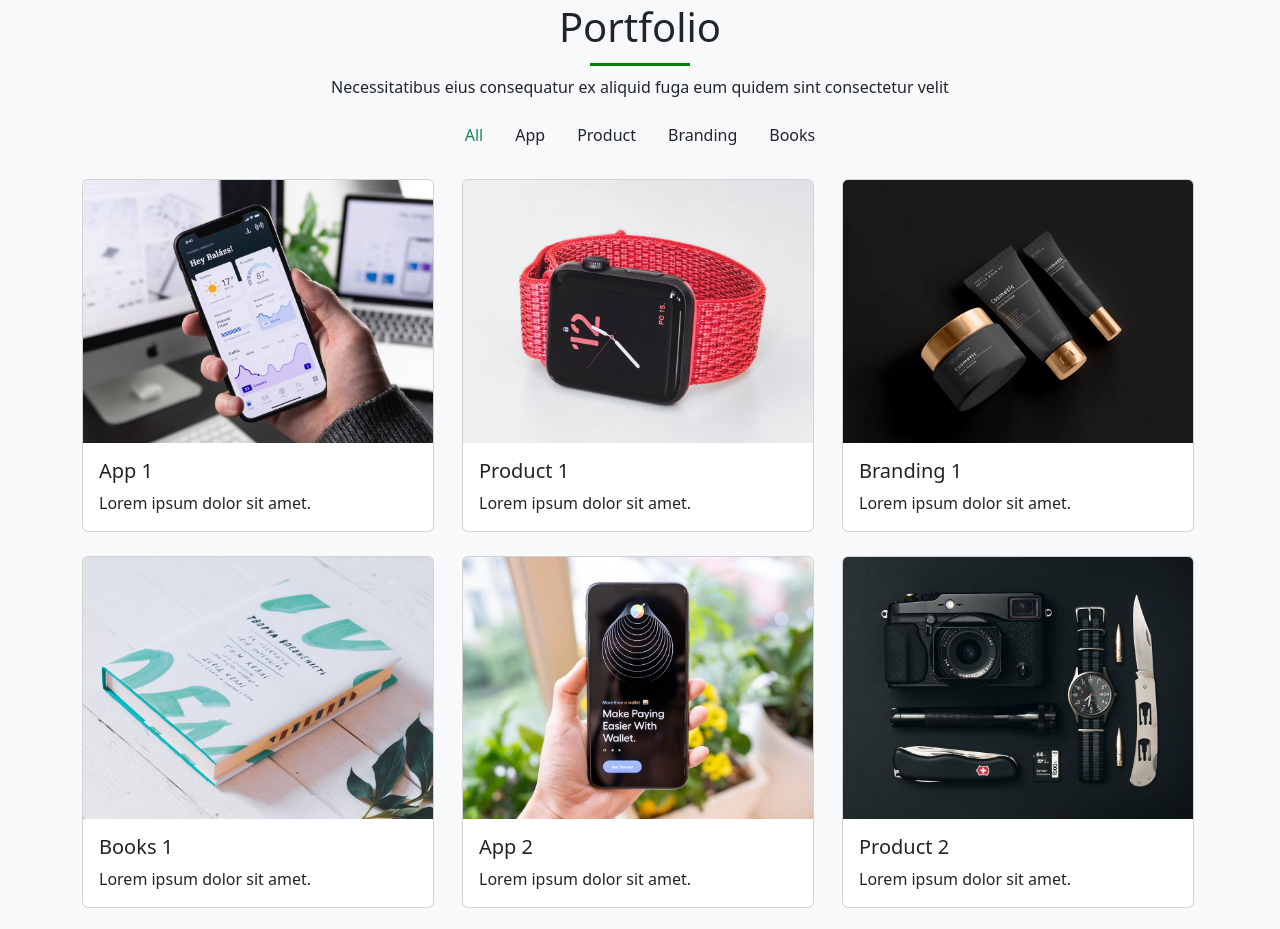
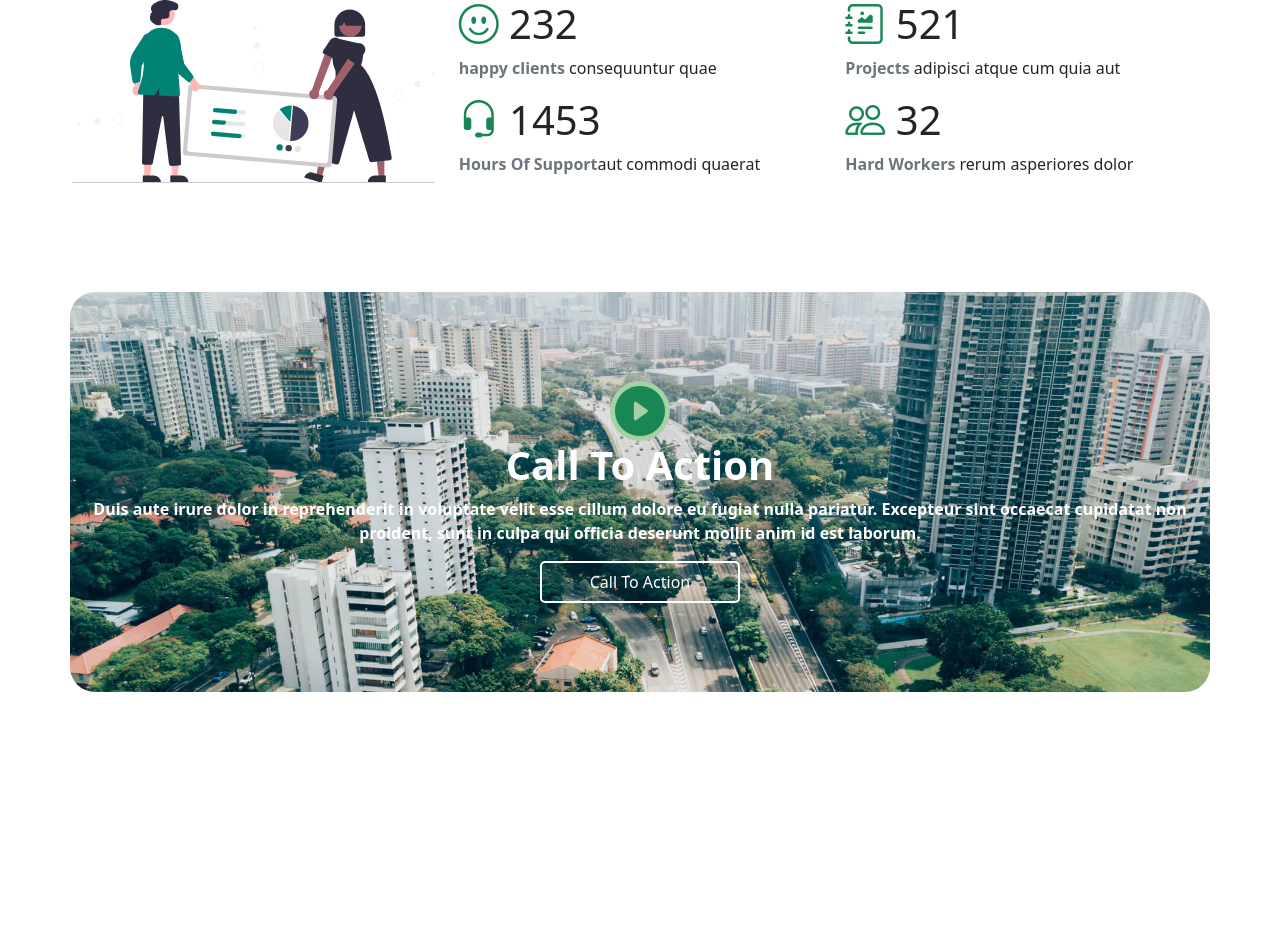
Before and after one commit to sene1901/Ate4-Bootstrap, a plain HTML site: page index.html in a window 1280 px wide. Shown: the top 929 px of the page. After the commit the page ends 800 px from the top, so only its background shows below. Drawn offline with nearby package versions, Linux system fonts and the light colour scheme.

Commit message:
first com

```diff
--- /dev/null
+++ b/css/style.css
@@ -0,0 +1,31 @@
+.entete{
+    background-color: #007668;
+}
+.background{
+    margin-top: 100px;
+    width: 100%;
+    height: 400px;
+    background-image: url(/img/cta-bg.jpg);
+    background-repeat: no-repeat;
+    background-size: cover;
+    border-radius: 25px;
+}
+.boutton{
+    width: 200px;
+    border: 2px solid white;
+    border-radius: 5px;
+}
+.icon{
+    width: 60px;
+    height: 60px;
+    background-color: rgb(165, 209, 165);
+    border-radius: 50%;
+    display: flex;
+    justify-content: center;
+    align-items: center;
+}
+.icon .bi{
+    font-size: 50px;
+    color: white;
+
+}
--- a/index.html
+++ b/index.html
@@ -1,164 +1,64 @@
+<!-- AiCHA  -->
 <!DOCTYPE html>
 <html lang="en">
 <head>
     <meta charset="UTF-8">
     <meta name="viewport" content="width=device-width, initial-scale=1.0">
-    <link rel="stylesheet" href="style.css">
-    <link href="https://cdn.jsdelivr.net/npm/bootstrap@5.3.3/dist/css/bootstrap.min.css" rel="stylesheet" integrity="sha384-QWTKZyjpPEjISv5WaRU9OFeRpok6YctnYmDr5pNlyT2bRjXh0JMhjY6hW+ALEwIH" crossorigin="anonymous">
-    <link rel="stylesheet" href="style.css">
-    <title>Ate4 B</title>
+    <link href="https://cdn.jsdelivr.net/npm/bootstrap@5.0.2/dist/css/bootstrap.min.css" rel="stylesheet" integrity="sha384-EVSTQN3/azprG1Anm3QDgpJLIm9Nao0Yz1ztcQTwFspd3yD65VohhpuuCOmLASjC" crossorigin="anonymous">
+     <link rel="stylesheet" href="https://cdn.jsdelivr.net/npm/bootstrap-icons@1.11.3/font/bootstrap-icons.min.css">
+    <link rel="stylesheet" href="css/style.css">
+    <title>Document</title>
 </head>
 <body>
-    <div class="container-fluid bg-light">
-        <h1 class="title text-center">Portfolio</h1>
-        <p class="text-center mt-4">Necessitatibus eius consequatur ex aliquid fuga eum quidem sint consectetur velit </p>
-        <ul class="nav justify-content-center">
-            <li class="nav-item">
-                <a class="nav-link active text-success" aria-current="page" href="#">All</a>
-            </li>
-            <li class="nav-item">
-                <a class="nav-link text-dark" href="#">App</a>
-            </li>
-            <li class="nav-item">
-                <a class="nav-link text-dark" href="#">Product</a>
-            </li>
-            <li class="nav-item ">
-                <a class="nav-link text-dark" href="#">Branding</a>
-            </li>
-            <li class="nav-item">
-                <a class="nav-link disabled text-dark" href="#" tabindex="-1" aria-disabled="true">Books</a>
-            </li>
-        </ul>
-        <div class="container">
-            <div class="row mt-4">
-                <div class="col-4">
-                    <div class="card" style="width: 22rem;">
-                        <img src="imageboostrap/image1.jpg" class="card-img-top" alt="...">
-                        <div class="card-body">
-                            <h5 class="card-title">App 1</h5>
-                            <p class="card-text">Lorem ipsum dolor sit amet.</p>
+    <!-- DEBUT SEC 3 AICHA -->
+<div class="container-fluid">
+    <div class="row mx-5 d-flex justify-content-between ligne">
+        <div class="col-lg-4">
+            <div><img src="img/stats-img.svg" alt="" class="img-fluid"></div>
+        </div>
 
-                        </div>
-                    </div>
-                </div>
-                <div class="col-4">
-                    <div class="card" style="width: 22rem;">
-                        <img src="imageboostrap/image2.jpg" class="card-img-top" alt="...">
-                        <div class="card-body">
-                            <h5 class="card-title">Product 1</h5>
-                            <p class="card-text">Lorem ipsum dolor sit amet.</p>
+        <div class="col-lg-4">
+            <div>
+                 <h1><i class="bi bi-emoji-smile text-success"></i> 232</h1>
+                 <p><span class="fw-bold text-muted">happy clients </span>consequuntur quae</p>
+            </div>
 
-                        </div>
-                    </div>
-                </div>
-                <div class="col-4">
-                    <div class="card" style="width: 22rem;">
-                        <img src="imageboostrap/image3.jpg" class="card-img-top" alt="...">
-                        <div class="card-body">
-                            <h5 class="card-title">Branding 1</h5>
-                            <p class="card-text">Lorem ipsum dolor sit amet.</p>
+            <div>
+                <h1><i class="bi bi-headset text-success"></i> 1453</h1>
+                <p><span class="fw-bold text-muted">Hours Of Support</span>aut commodi quaerat</p>
+               </div>
+        </div>
 
-                        </div>
-                    </div>
-                </div>
+        <div class="col-lg-4">
+            <div>
+                 <h1><i class="bi bi-journal-richtext text-success"></i> 521</h1>
+                 <p><span class="fw-bold text-muted">Projects </span> adipisci atque cum quia aut</p>
             </div>
-            <div class="row mt-4">
-                <div class="col-4 ">
-                    <div class="card" style="width: 22rem;">
-                        <img src="imageboostrap/image4.jpg" class="card-img-top" alt="...">
-                        <div class="card-body">
-                            <h5 class="card-title">Books 1</h5>
-                            <p class="card-text">Lorem ipsum dolor sit amet.</p>
+            <div>
+                <h1><i class="bi bi-people text-success"></i> 32</h1>
+                <p><span class="fw-bold text-muted">Hard Workers </span> rerum asperiores dolor</p>
+               </div>
+        </div>
 
-                        </div>
-                    </div>
-                </div>
-                <div class="col-4">
-                    <div class="card" style="width: 22rem;">
-                        <img src="imageboostrap/image5.jpg" class="card-img-top" alt="...">
-                        <div class="card-body">
-                            <h5 class="card-title">App 2</h5>
-                            <p class="card-text">Lorem ipsum dolor sit amet.</p>
-
-                        </div>
-                    </div>
-                </div>
-                <div class="col-4">
-                    <div class="card" style="width: 22rem;">
-                        <img src="imageboostrap/image6.jpg" class="card-img-top" alt="...">
-                        <div class="card-body">
-                            <h5 class="card-title">Product 2</h5>
-                            <p class="card-text">Lorem ipsum dolor sit amet.</p>
-
-                        </div>
-                    </div>
-                </div>
-            </div>
-            <div class="row mt-4">
-                <div class="col-4">
-                    <div class="card" style="width: 22rem;">
-                        <img src="imageboostrap/image7.jpg" class="card-img-top" alt="...">
-                        <div class="card-body">
-                            <h5 class="card-title">Branding 2</h5>
-                            <p class="card-text">Lorem ipsum dolor sit amet.</p>
-
-                        </div>
-                    </div>
-                </div>
-                <div class="col-4">
-                    <div class="card" style="width: 22rem;">
-                        <img src="imageboostrap/image8.jpg" class="card-img-top" alt="...">
-                        <div class="card-body">
-                            <h5 class="card-title">Books 2</h5>
-                            <p class="card-text">Lorem ipsum dolor sit amet.</p>
-
-                        </div>
-                    </div>
-                </div>
-                <div class="col-4">
-                    <div class="card" style="width: 22rem;">
-                        <img src="imageboostrap/image9.jpg" class="card-img-top" alt="...">
-                        <div class="card-body">
-                            <h5 class="card-title">App 3</h5>
-                            <p class="card-text">Lorem ipsum dolor sit amet.</p>
-                        </div>
-                    </div>
-                </div>
-            </div>
-            <div class="row mt-4">
-                <div class="col-4">
-                    <div class="card" style="width: 22rem;">
-                        <img src="imageboostrap/image10.jpg" class="card-img-top" alt="...">
-                        <div class="card-body">
-                            <h5 class="card-title">Product 3</h5>
-                            <p class="card-text">Lorem ipsum dolor sit amet.</p>
-
-                        </div>
-                    </div>
-                </div>
-                <div class="col-4">
-                    <div class="card" style="width: 22rem;">
-                        <img src="imageboostrap/image11.jpg" class="card-img-top" alt="...">
-                        <div class="card-body">
-                            <h5 class="card-title">Branding 3</h5>
-                            <p class="card-text">Lorem ipsum dolor sit amet.</p>
-
-                        </div>
-                    </div>
-                </div>
-                <div class="col-4">
-                    <div class="card" style="width: 22rem;">
-                        <img src="imageboostrap/image12.jpg" class="card-img-top" alt="...">
-                        <div class="card-body">
-                            <h5 class="card-title">Books 3</h5>
-                            <p class="card-text">Lorem ipsum dolor sit amet.</p>
-                        </div>
-                    </div>
-                </div>
-            </div>
+    </div>
+    <div class="container background d-flex flex-column justify-content-center align-items-center text-center">
+        <div class="icon">
+            <i class="bi bi-play-circle-fill text-success "></i>
+        </div>
+        <div>
+            <h1 class="text-white fw-bold">Call To Action</h1>
+            <p class="text-white fw-bold">Duis aute irure dolor in reprehenderit in voluptate velit esse cillum dolore eu fugiat nulla pariatur. Excepteur sint occaecat cupidatat non proident, sunt in culpa qui officia deserunt mollit anim id est laborum.</p>
+        </div>
+        <div class="text-white boutton">
+            <button class="btn rounded-pill text-white" type="submit">Call To Action</button>
         </div>
     </div>
-    <script src="https://cdn.jsdelivr.net/npm/@popperjs/core@2.11.8/dist/umd/popper.min.js" integrity="sha384-I7E8VVD/ismYTF4hNIPjVp/Zjvgyol6VFvRkX/vR+Vc4jQkC+hVqc2pM8ODewa9r" crossorigin="anonymous"></script>
-    <script src="https://cdn.jsdelivr.net/npm/bootstrap@5.3.3/dist/js/bootstrap.min.js" integrity="sha384-0pUGZvbkm6XF6gxjEnlmuGrJXVbNuzT9qBBavbLwCsOGabYfZo0T0to5eqruptLy" crossorigin="anonymous"></script>
+
+</div>
+   <!--FIN SEC 3 -->
+
+
+    <script src="https://cdn.jsdelivr.net/npm/bootstrap@5.0.2/dist/js/bootstrap.bundle.min.js" integrity="sha384-MrcW6ZMFYlzcLA8Nl+NtUVF0sA7MsXsP1UyJoMp4YLEuNSfAP+JcXn/tWtIaxVXM" crossorigin="anonymous"></script>
 </body>
 </html>
+ <!-- fin aicha -->
--- a/style.css
+++ /dev/null
@@ -1,12 +0,0 @@
-.title::before{
-    content: "";
-    background-color: green;
-    width: 100px;
-    height: 3px;
-    margin-left: auto;
-    margin-right: auto;
-    display: block;
-    transform: translateY(63px);
-    /* position: absolute; */
-    /* top: 50px; */
-}
```
Also changed, not shown: imageboostrap/image1.jpg (deleted), imageboostrap/image10.jpg (deleted), imageboostrap/image11.jpg (deleted), imageboostrap/image12.jpg (deleted), imageboostrap/image2.jpg (deleted), imageboostrap/image3.jpg (deleted), imageboostrap/image4.jpg (deleted), imageboostrap/image5.jpg (deleted), imageboostrap/image6.jpg (deleted), imageboostrap/image7.jpg (deleted), imageboostrap/image8.jpg (deleted), imageboostrap/image9.jpg (deleted), img/cta-bg.jpg (added), img/stats-img.svg (added).
